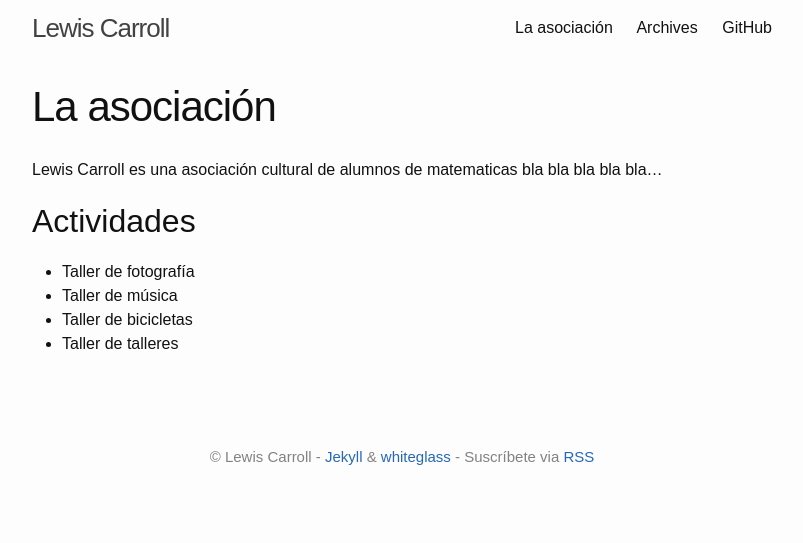
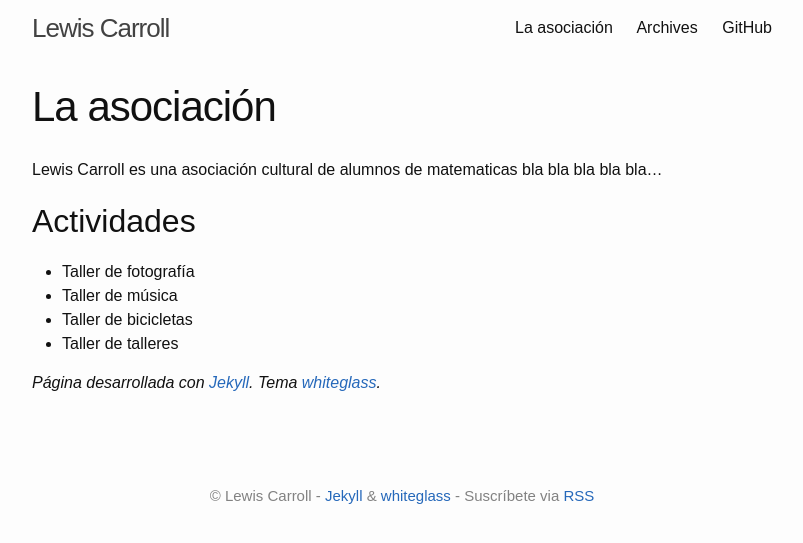
Before and after one commit to lewiscarroll/lewiscarroll.github.io, a Jekyll site: the page built from la-asociación.md, in a window 1280 px wide. Shown: the top 543 px of the page, without its empty margins (238-1041 px from the left). Built offline with Jekyll 4.4.1, drawn with Linux system fonts in a browser that asks for light colours.

Commit message:
minor changes

```diff
--- a/_includes/pagination.html
+++ b/_includes/pagination.html
@@ -1,11 +1,11 @@
 {% if paginator.total_pages > 1 %}
   <div class="pagination">
     {% if paginator.next_page %}
-      <a class="previous" href="{{ paginator.next_page_path | relative_url }}">&laquo; Older</a>
+      <a class="previous" href="{{ paginator.next_page_path | relative_url }}">&laquo; Más antiguos</a>
     {% endif %}
 
     {% if paginator.previous_page %}
-      <a class="next" href="{{ paginator.previous_page_path | relative_url }}">Newer &raquo;</a>
+      <a class="next" href="{{ paginator.previous_page_path | relative_url }}">Más nuevos &raquo;</a>
     {% endif %}
   </div>
 {% endif %}
--- a/_layouts/archive.html
+++ b/_layouts/archive.html
@@ -16,7 +16,7 @@ layout: default
       {% capture lang %}{% if post_lang != site_lang %}{{ post_lang }}{% endif %}{% endcapture %}
 
       <li>
-        <span class="post-meta">{{ post.date | date: "%b %-d, %Y" }}{% if post.categories != empty %} • {% include category_links.html categories=post.categories %}{% endif %}</span>
+        <span class="post-meta">{{ post.date | date: "%d/%m/%Y" }}{% if post.categories != empty %} • {% include category_links.html categories=post.categories %}{% endif %}</span>
 
         <h2>
           <a class="post-link" href="{{ post.url | relative_url }}"{% if lang != empty %} lang="{{ lang }}"{% endif %}>{{ post.title | escape }}{% if post.external-url %} &rarr;{% endif %}</a>
--- a/_layouts/home.html
+++ b/_layouts/home.html
@@ -19,7 +19,7 @@ layout: default
             <a class="post-link" href="{{ post.url | relative_url }}">{{ post.title | escape }}{% if post.external-url %} &rarr;{% endif %}</a>
           </h1>
 
-          <p class="post-meta">{{ post.date | date: "%b %-d, %Y" }}{% if post.categories != empty %} • {% include category_links.html categories=post.categories %}{% endif %}</p>
+          <p class="post-meta">{{ post.date | date: "%d/%m/%Y" }}{% if post.categories != empty %} • {% include category_links.html categories=post.categories %}{% endif %}</p>
         </header>
 
         <div class="post-content">
--- a/_layouts/post.html
+++ b/_layouts/post.html
@@ -9,7 +9,7 @@ layout: default
     {% else %}
       <h1 class="post-title" itemprop="name headline">{{ page.title | escape }}</h1>
     {% endif %}
-    <p class="post-meta"><time datetime="{{ page.date | date_to_xmlschema }}" itemprop="datePublished">{{ page.date | date: "%b %-d, %Y" }}</time>{% if page.author %} • <span itemprop="author" itemscope itemtype="http://schema.org/Person"><span itemprop="name">{{ page.author }}</span></span>{% endif %}{% if page.categories != empty %} • {% include category_links.html categories=page.categories %}{% endif %}</p>
+    <p class="post-meta"><time datetime="{{ page.date | date_to_xmlschema }}" itemprop="datePublished">{{ page.date | date: "%d/%m/%Y" }}</time>{% if page.author %} • <span itemprop="author" itemscope itemtype="http://schema.org/Person"><span itemprop="name">{{ page.author }}</span></span>{% endif %}{% if page.categories != empty %} • {% include category_links.html categories=page.categories %}{% endif %}</p>
   </header>
 
   <div class="post-content" itemprop="articleBody">
--- a/la-asociación.md
+++ b/la-asociación.md
@@ -11,3 +11,6 @@ Lewis Carroll es una asociación cultural de alumnos de matematicas bla bla bla
 - Taller de música
 - Taller de bicicletas
 - Taller de talleres
+
+
+_Página desarrollada con [Jekyll](https://jekyllrb.com/). Tema [whiteglass](https://github.com/yous/whiteglass)._
```
